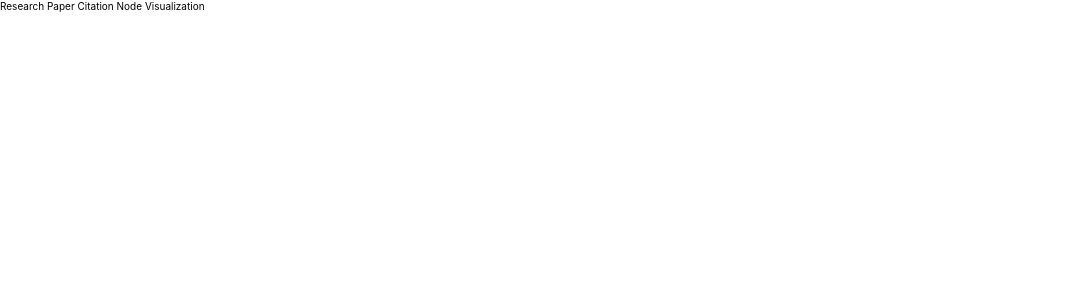
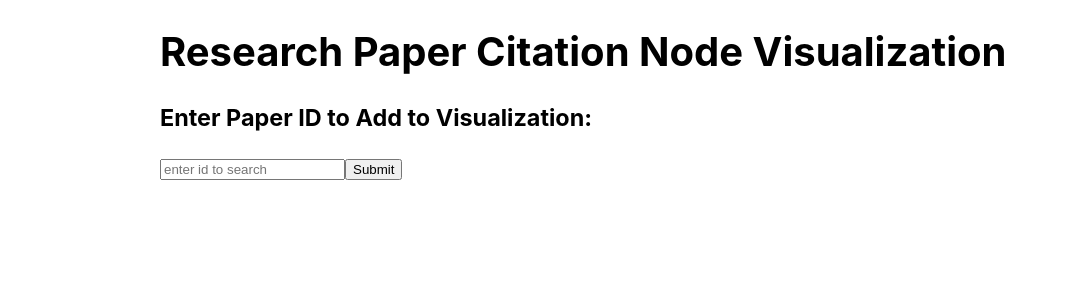
Before and after one commit to ginabethrussell/citation-node-visualization, a React (Create React App) app: page / in a window 1280 px wide. Shown: the top 300 px of the page, without its empty margins (0-1067 px from the left). Built offline with nearby package versions, Linux system fonts and the light colour scheme.

Commit message:
added functionality to call api for user entered paper ids, id objects returned and saved to a list of paper objects

```diff
--- a/src/App.js
+++ b/src/App.js
@@ -1,5 +1,8 @@
-import React from 'react';
+import React, {useState, useEffect} from 'react';
 import axios from 'axios';
+
+import PaperIdInputForm from './components/PaperIdInputForm';
+import CrossLinkList from './components/CrossLinkList';
 
 // Paper IDs
 // arXiv:1802.05983
@@ -13,11 +16,38 @@ import axios from 'axios';
 
 // To receive extracted references even if Semantic Scholar doesn't have the paper
 // Add the query ?include_unknown_references=true
+const sampleId = 'arXiv:1802.05983';
 
 function App() {
+  const [id, setId] = useState('');
+  const [papers, setPapers] = useState([]);
+
+  const handleChangeId = (newId) => {
+    setId(newId);
+  };
+
+  const updateData = function(searchResult){
+    console.log(searchResult);
+    setPapers([...papers, searchResult]);
+  };
+
+  useEffect(()=>{
+    if (!id){
+      return;
+    }
+    axios.get(`https://api.semanticscholar.org/v1/paper/${id}`)
+    .then(response => {
+      return response.data;
+    }).then(result => {
+      updateData(result);
+    })
+    .catch(err => console.log(err))
+  }, [id]);
+
   return (
     <div className="App">
-      Research Paper Citation Node Visualization
+      <h1>Research Paper Citation Node Visualization</h1>
+      <PaperIdInputForm handleChangeId={handleChangeId} papers={papers}/>
     </div>
   );
 }
--- /dev/null
+++ b/src/components/Citations.js
@@ -0,0 +1,36 @@
+import React from "react";
+
+export default function Citations(props){
+    const {title, citations, papers} = props;
+    const citedPapers = [];
+
+    const findCitations = () => {
+        citations.forEach(citation => {
+            for (let i = 0; i < papers.length; i++){
+                if (title === papers[i].title){
+                    continue;
+                }else {
+                    if (citation.title === papers[i].title){
+                        citedPapers.push(papers[i].title);
+                    }
+                }
+
+            }
+        });
+        return citedPapers;
+    }
+
+    return (
+        <div>
+             <h4>{title}</h4>
+            <ul>
+                {
+                    findCitations()
+                    .map(citedPaper => (
+                        <li key={citedPaper.title}>{citedPaper.title}</li>
+                    ))
+                }
+            </ul>
+        </div>
+    )
+}
--- /dev/null
+++ b/src/components/CrossLinkList.js
@@ -0,0 +1,24 @@
+import React from 'react';
+import Citations from './Citations';
+
+export default function CrossLinkList(props){
+    const {papers} = props;
+
+    return (
+        <div>
+            <hr />
+            { papers.map(paper => (
+                <div key={paper.title}>
+                    <h3>{paper.title}</h3>
+                    {paper['arxivId']?
+                    <p>{`arxivId: ${paper['arxivId']}`}</p>
+                    : <p>{`corpusId: ${paper['corpusId']}`}</p>
+                    }
+                    <Citations title={paper.title} citations={paper.citations} papers={papers}/>
+                </div>
+                ))
+            }
+        </div>
+
+    )
+}
--- /dev/null
+++ b/src/components/PaperIdInputForm.js
@@ -0,0 +1,43 @@
+import React, {useState} from 'react';
+import CrossLinkList from './CrossLinkList';
+
+export default function PaperIdInputForm(props){
+    const {handleChangeId, papers} = props;
+    const [searchId, setSearchId] = useState('');
+    const [findCitations, setFindCitations] = useState(false);
+
+
+    return(
+        <div>
+            <h3>Enter Paper ID to Add to Visualization: </h3>
+            <input
+                type="text"
+                placeholder="enter id to search"
+                value={searchId}
+                onChange={(e) => setSearchId(e.target.value)}
+            />
+            <input type="submit"
+                onClick={() => {
+                    handleChangeId(searchId);
+                    setSearchId('');
+                }}
+            />
+            { papers.length !== 0 &&
+
+                <div>
+                    <h3> Added Papers</h3>
+                    {papers.map(paper => (
+                        <li key={paper.title}>{paper.title}</li>
+                    ))}
+                    {papers.length > 1 &&
+                        <button onClick={()=> setFindCitations(true)}>Find Common Citations</button>
+                    }
+
+                    {findCitations && <CrossLinkList papers={papers} />}
+                </div>
+
+
+            }
+        </div>
+    )
+}
--- a/src/index.css
+++ b/src/index.css
@@ -16,3 +16,9 @@ html {
   font-size: 62.5%;
   box-sizing: border-box;
 }
+
+.App {
+  width: 75%;
+  margin: 0 auto;
+  font-size: 2rem;
+}
```
